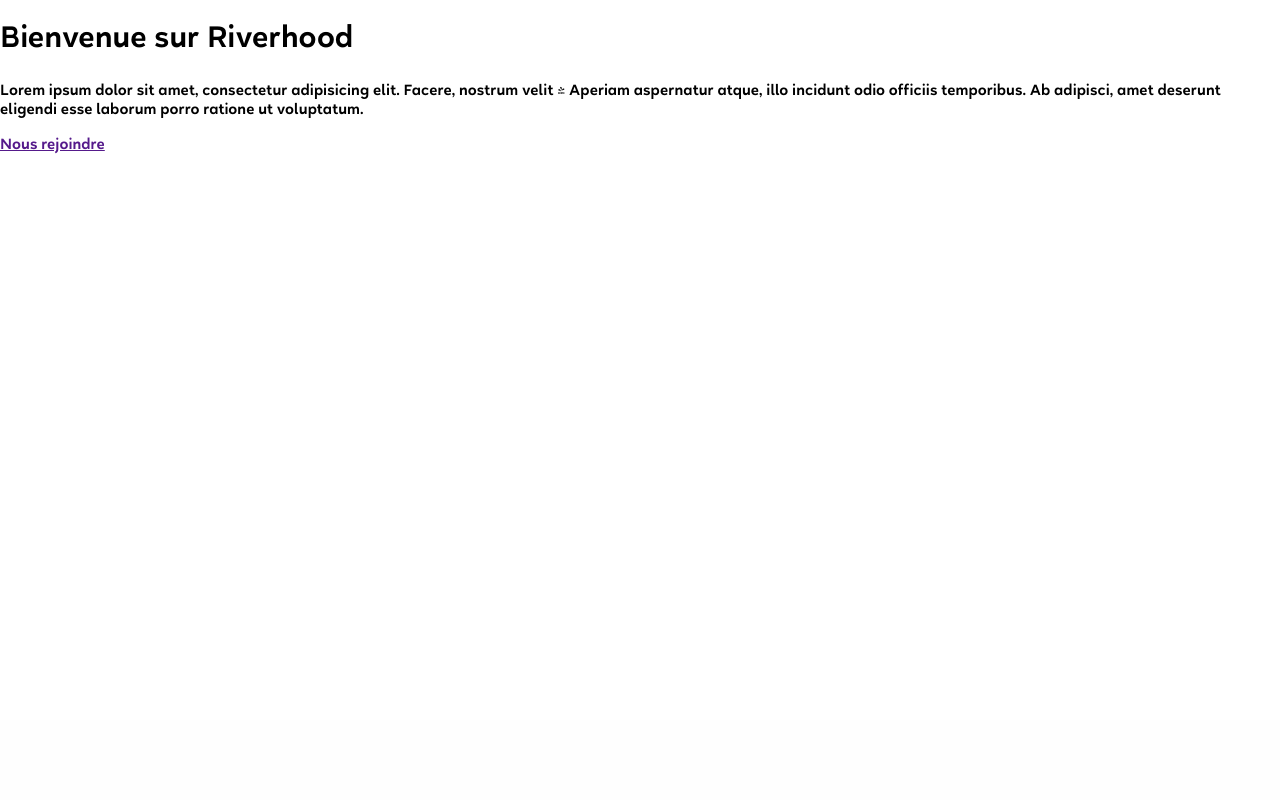
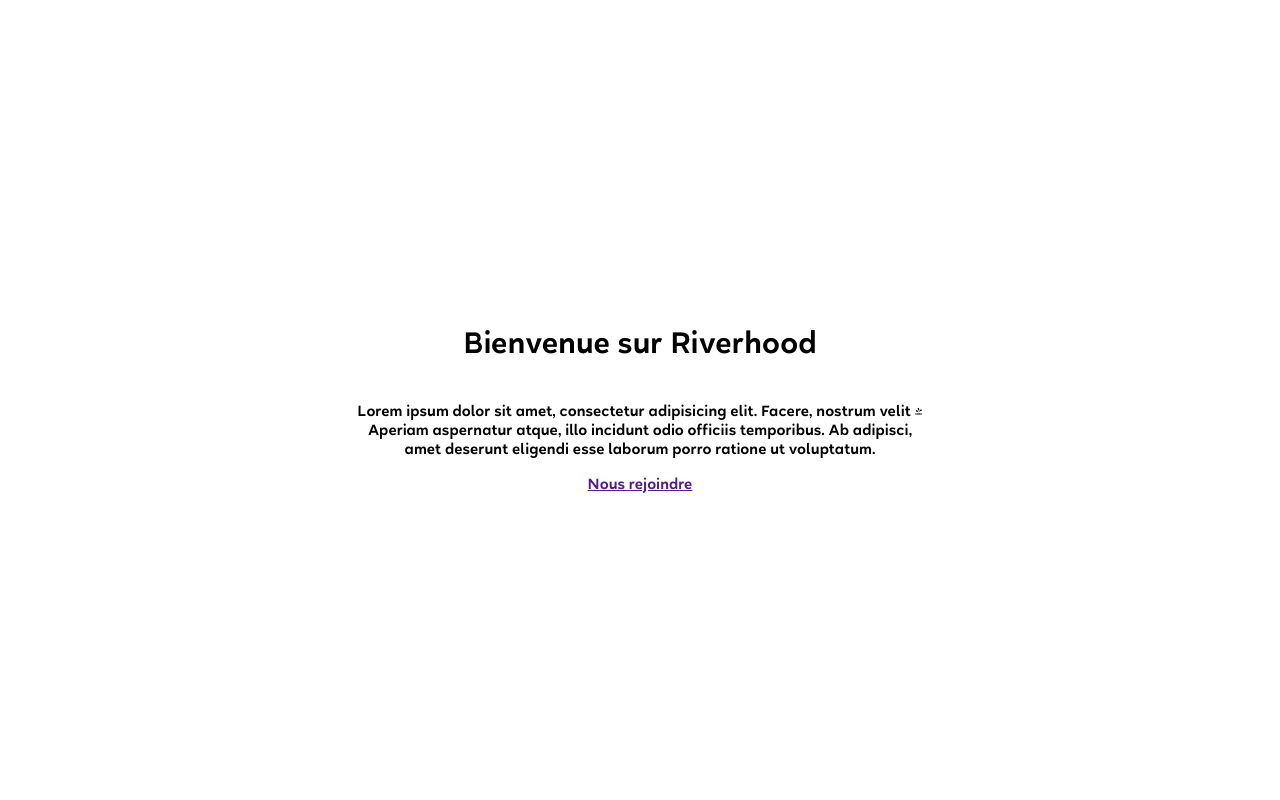
Before and after one commit to riverhoodrp/site, a Symfony app: template templates/home/index.html.twig in a window 1280 px wide. Shown: the part 80-880 px from the top of the page. Before the commit the page ends 234 px from the top, so only its background shows below. Run offline with Twig, Linux system fonts and the light colour scheme; the template is opened without the code that fills it, so the values that code supplies are empty; style sheets or scripts are compiled from the project's sources; some libraries are stand-ins or nearby versions.

Commit message:
Modif SCSS

```diff
--- a/assets/styles/app.scss
+++ b/assets/styles/app.scss
@@ -90,7 +90,7 @@ body {
                         font-family: $inter, sans-serif;
                         font-weight: 500;
                         position: relative;
-                        transition: transform 0.1s ease-in-out;
+                        transition: transform 0.3s ease-in-out;
                         display: inline-block;
 
                         &::after:not(.navbar-brand) {
@@ -156,6 +156,28 @@ body {
             }
         }
     }
+
+    .container {
+        display: flex;
+        justify-content: center;
+        align-items: center;
+        margin: auto;
+        height: 100%;
+
+        .home-content {
+            display: flex;
+            justify-content: center;
+            align-items: center;
+            flex-direction: column;
+            text-align: center;
+            width: 45%;
+        }
+    }
+
+    .flex-col {
+        display: flex;
+        flex-direction: column;
+    }
 }
 
 @media screen and (max-width: 768px) {
```
